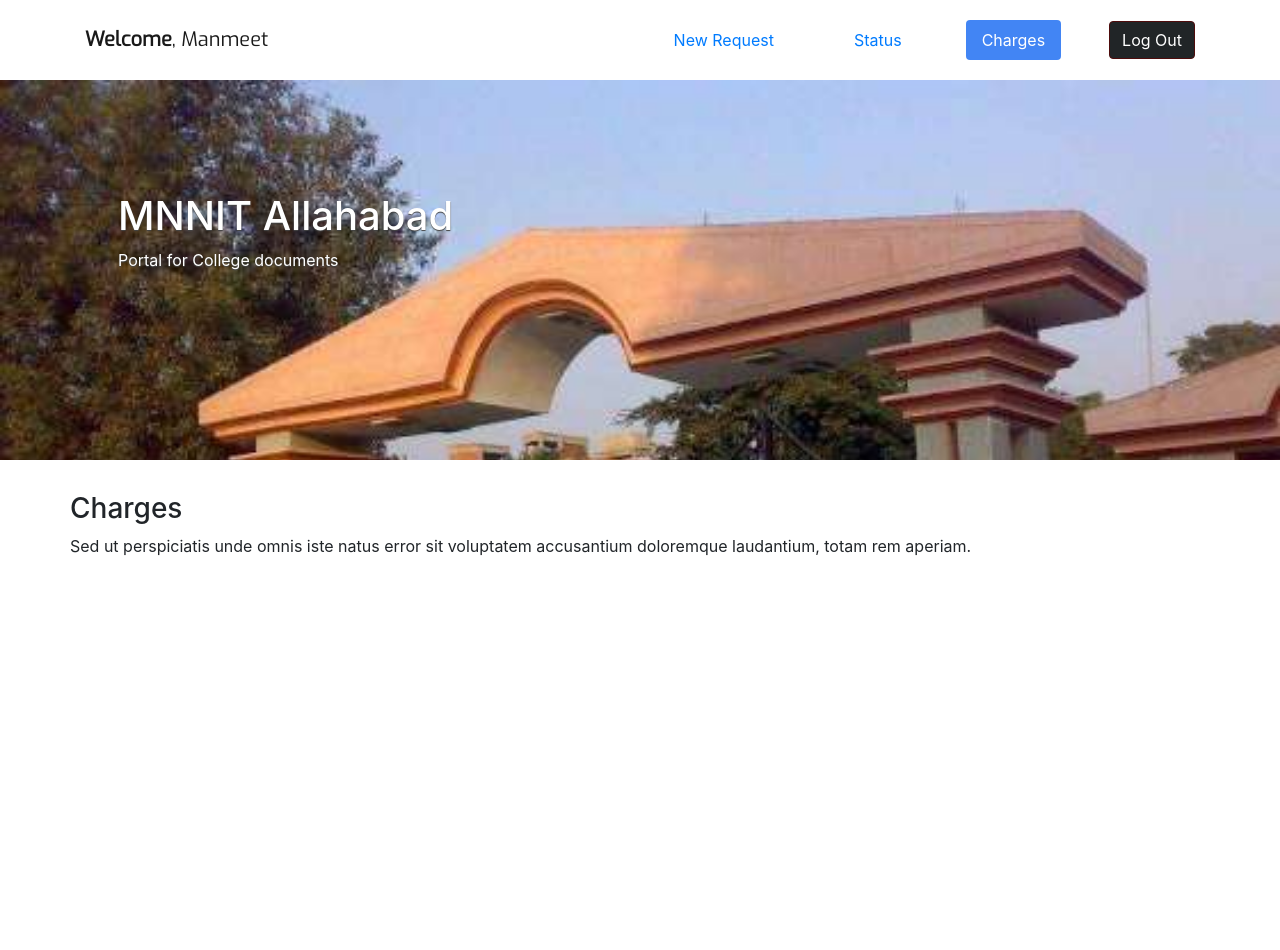
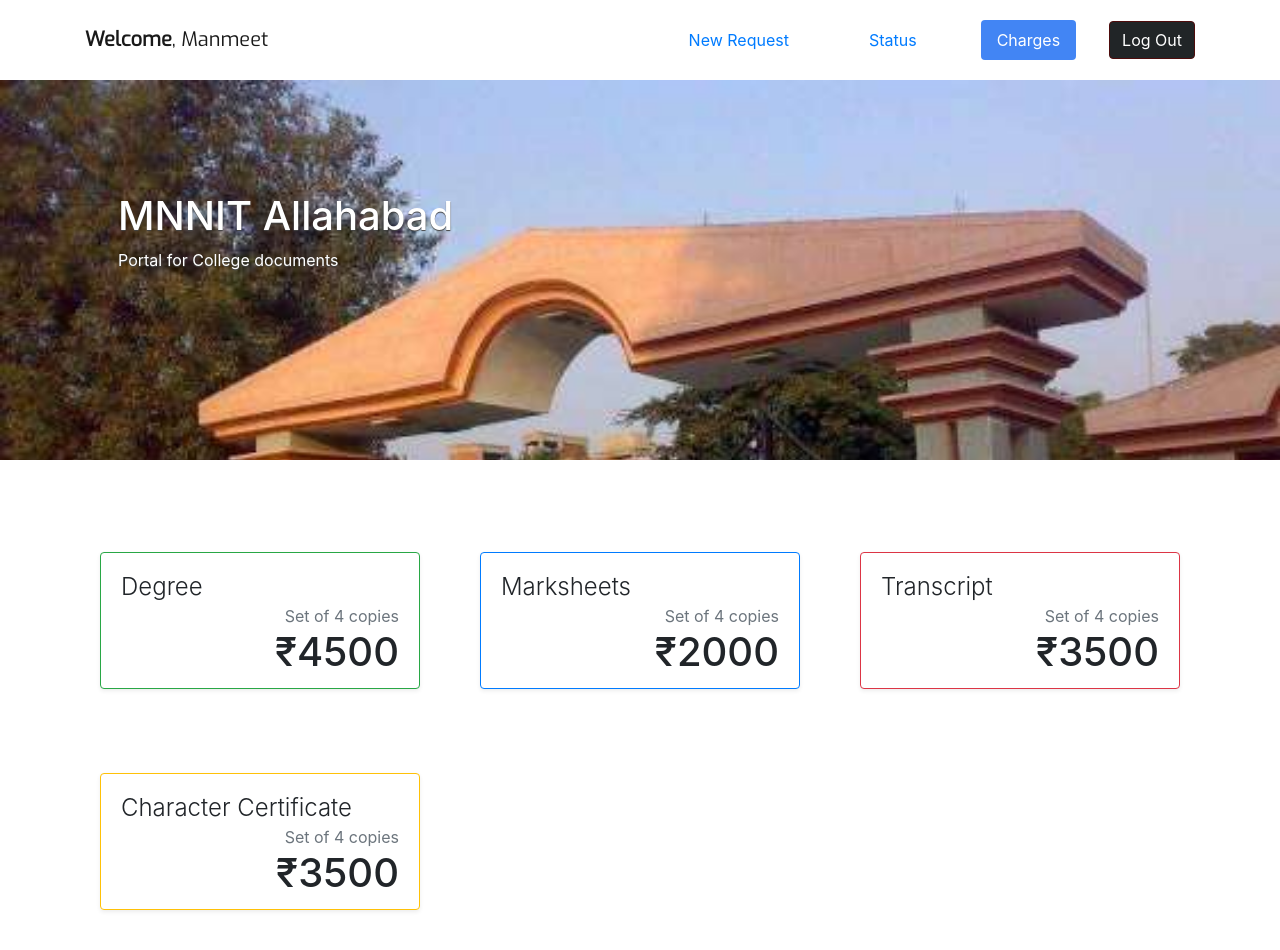
Before and after one commit to dipunj/7semPortal, a website: page index.html in a window 1280 px wide. Both pictures are taken after a click on the link "Charges". Before the commit the page ends 800 px from the top, so only its background shows below. Drawn offline with nearby package versions, Linux system fonts and the light colour scheme.

Commit message:
student page almost complete

```diff
--- a/css/login.css
+++ b/css/login.css
@@ -366,7 +366,6 @@
   right: 0px;
   pointer-events: none;
 
-  font-family: Poppins-Regular;
   color: #c80000;
   font-size: 13px;
   line-height: 1.4;
--- a/css/styles.css
+++ b/css/styles.css
@@ -56,3 +56,11 @@
 .form-group.row {
     margin-top: 20px;
 }
+
+div#chargeDeck >div.col-md-4>div.card>div.card-body {
+    padding-bottom: 0px;
+}
+
+#chargeDeck {
+    margin-bottom: 300px;
+}
--- a/index.html
+++ b/index.html
@@ -37,7 +37,7 @@
 
             <!-- navbar buttons -->
             <div class="collapse navbar-collapse justify-content-end" id="navbarContent">
-                <ul class="nav nav-pills">
+                <ul class="nav nav-pills row">
                     <li class="nav-item mr-5">
                         <a class="nav-link active" data-toggle="pill" href="#newReq">New Request</a>
                     </li>
@@ -167,7 +167,8 @@
                                     <table class="mt-5 table table-success">
                                         <tbody>
                                             <tr>
-                                                <td style="text-align: center; vertical-align:middle;" rowspan="4"><strong>Documents Requested</strong></td>
+                                                <td style="text-align: center; vertical-align:middle;" rowspan="4"><strong>Documents
+                                                        Requested</strong></td>
                                             </tr>
                                             <tr>
                                                 <td>Degree</td>
@@ -183,7 +184,7 @@
                                             </tr>
                                         </tbody>
                                     </table>
-                                    <h6 class="text-right card-subtitle text-primary">Total Amount: 4500 INR</h6>
+                                    <h6 class="text-right card-subtitle text-primary">Total Amount: ₹4500</h6>
                                 </div>
                                 <div class="card-footer">
                                     <small class="text-muted">Courier Name</small>
@@ -203,16 +204,49 @@
 
         <!-- Charges Page -->
         <div id="charges" class="container tab-pane fade">
-            <div class="row">
-                <h3>Charges</h3>
+
+            <div id="chargeDeck" class="card-deck">
+
+                <!-- copy the following block to create more items -->
+                <div class="col-md-4">
+                    <div class="card mb-4 shadow-sm border-success">
+                        <div class="card-body">
+                            <h4 class="my-0 mb-2 font-weight-light">Degree</h4>
+                            <p class="text-muted text-right card-subtitle">Set of 4 copies</p>
+                            <h1 class="card-title text-right">₹4500</h1>
                         </div>
-            <div class="row">
-                <p>Sed ut perspiciatis unde omnis iste natus error sit voluptatem accusantium doloremque laudantium,
-                    totam rem aperiam.</p>
                     </div>
                 </div>
 
+                <div class="col-md-4">
+                    <div class="card mb-4 shadow-sm border-primary">
+                        <div class="card-body">
+                            <h4 class="my-0 mb-2 font-weight-light">Marksheets</h4>
+                            <p class="text-muted text-right card-subtitle">Set of 4 copies</p>
+                            <h1 class="card-title text-right">₹2000</h1>
+                        </div>
+                    </div>
+                </div>
+                <div class="col-md-4">
+                    <div class="card mb-4 shadow-sm border-danger">
+                        <div class="card-body">
+                            <h4 class="my-0 mb-2 font-weight-light">Transcript</h4>
+                            <p class="text-muted text-right card-subtitle">Set of 4 copies</p>
+                            <h1 class="card-title text-right">₹3500</h1>
+                        </div>
+                    </div>
+                </div>
 
+                <div class="col-md-4">
+                    <div class="card mb-4 shadow-sm border-warning">
+                        <div class="card-body">
+                            <h4 class="my-0 mb-2 font-weight-light">Character Certificate</h4>
+                            <p class="text-muted text-right card-subtitle">Set of 4 copies</p>
+                            <h1 class="card-title text-right">₹3500</h1>
+                        </div>
+                    </div>
+                </div>
+            </div>
 
         </div>
 
```
Lines whose indentation alone changed are shown as unchanged.
